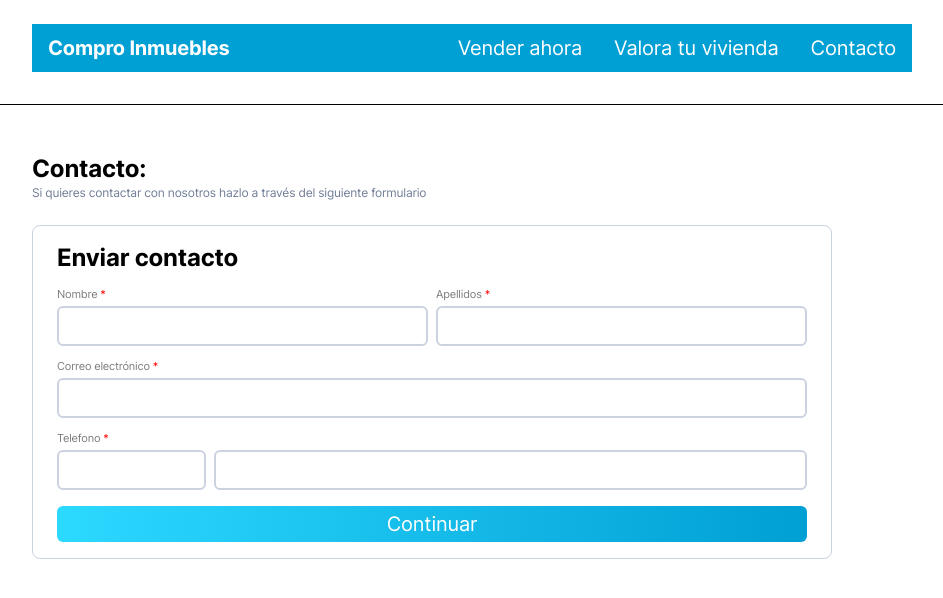
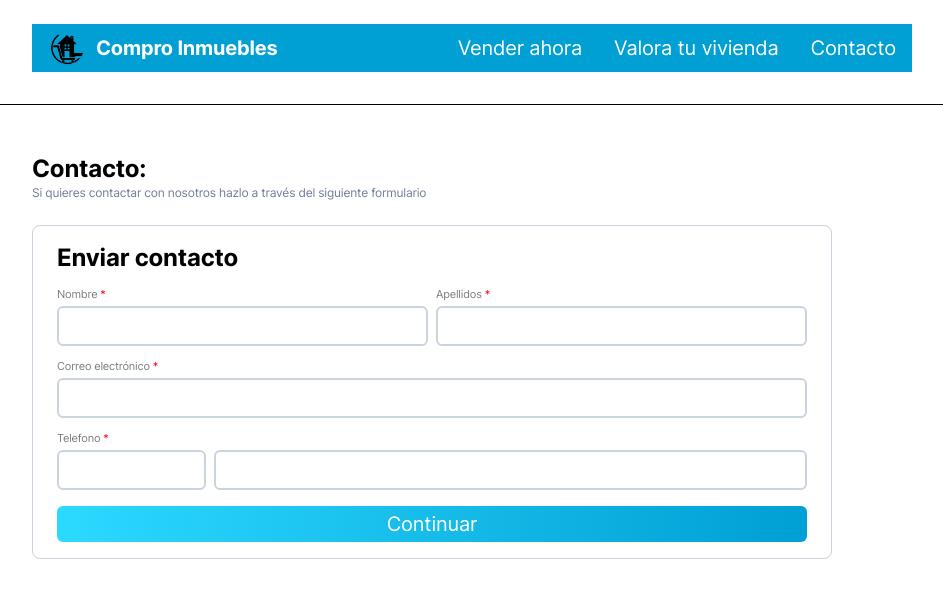
Before and after one commit to InfiniteDesignES/comproinmuebles.com, a React (Vite) app: page /contact in a window 1280 px wide. Shown: the top 598 px of the page, without its empty margins (16-959 px from the left). Built offline with nearby package versions, Linux system fonts and the light colour scheme.

Commit message:
Logos añadidos

```diff
--- a/src/layout/Footer.jsx
+++ b/src/layout/Footer.jsx
@@ -6,8 +6,9 @@ export default function Header() {
       <div className="flex justify-between items-end p-20 min-h-full">
         <div className="flex justify-between items-center w-full">
           <div className="flex flex-col gap-4">
-            <div className="flex items-center">
-              <span className="text-xl font-bold">Logo</span>
+            <div className="flex items-center gap-2">
+              <img width={'80px'} src='/logos/LogoNoBG.png' />
+              <img width={'80px'} src='/logos/LogoNoBG.png' />
             </div>
             <div className="text-sm">
               <span>&copy;Copyright 2024</span>
--- a/src/layout/Header.jsx
+++ b/src/layout/Header.jsx
@@ -3,10 +3,13 @@ import { Link } from 'react-router-dom';
 export default function Header() {
   return (
     <header className="flex text-03 justify-between items-center px-4 fixed top-6 left-12 w-[55rem] h-[3rem] flex-shrink-0 bg-600">
-      <div className="font-semibold">Compro Inmuebles</div>
+      <div className='flex items-center gap-2'>
+        <img width={'40px'} src='/logos/LogoNoBG.png' />
+        <div className="font-semibold">Compro Inmuebles</div>
+      </div>
       <nav className="flex gap-8 font-medium">
-        <Link to="">Vender ahora</Link>
-        <Link to="">Valora tu vivienda</Link>
+        <Link to="/vender">Vender ahora</Link>
+        <Link to="/vender">Valora tu vivienda</Link>
         <Link to="Contact">Contacto</Link>
       </nav>
     </header>
```
